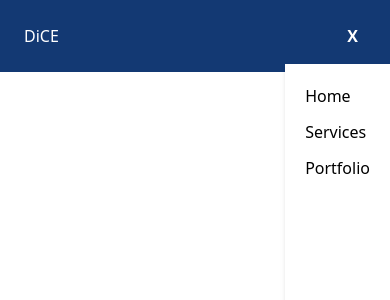
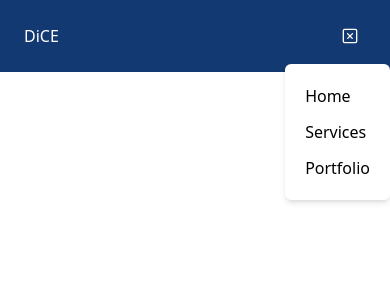
Before and after one commit to DC-21/port, a React (Vite) app: page / in a window 390 px wide. Both pictures are taken after a click on the button 357 px from the left and 36 px from the top of the page. Shown: the top 300 px of the page. Built offline with nearby package versions, Linux system fonts and the light colour scheme.

Commit message:
first commit

```diff
--- a/src/components/Navbar.jsx
+++ b/src/components/Navbar.jsx
@@ -1,5 +1,6 @@
 import React, { useState } from 'react';
 import { FaBars } from 'react-icons/fa';
+import { CgCloseR } from 'react-icons/cg';
 
 const Navbar = () => {
   const [open, setOpen] = useState(false);
@@ -29,13 +30,13 @@ const Navbar = () => {
       <div className="flex gap-2">
         <button className="md:block hidden">Hire Me</button>
         {open?
-            <button onClick={handleNav} className='block md:hidden font-extrabold items-center justify-center'>X</button>
+            <button onClick={handleNav} className='block md:hidden font-extrabold items-center justify-center'><CgCloseR/></button>
         :
             <button onClick={handleNav} className="md:hidden block"><FaBars /></button>
         }
         {open ? (
           <div className="md:hidden block">
-            <ul className="md:hidden absolute h-screen space-y-3 bg-white shadow-md p-5 top-16 text-black flex-col justify-center gap-8 right-0">
+            <ul className="md:hidden absolute h-30 space-y-3 bg-white shadow-md p-5 top-16 text-black rounded-md flex-col justify-center gap-8 right-0">
               <li>
                 <a href=''>Home</a>
               </li>
```
